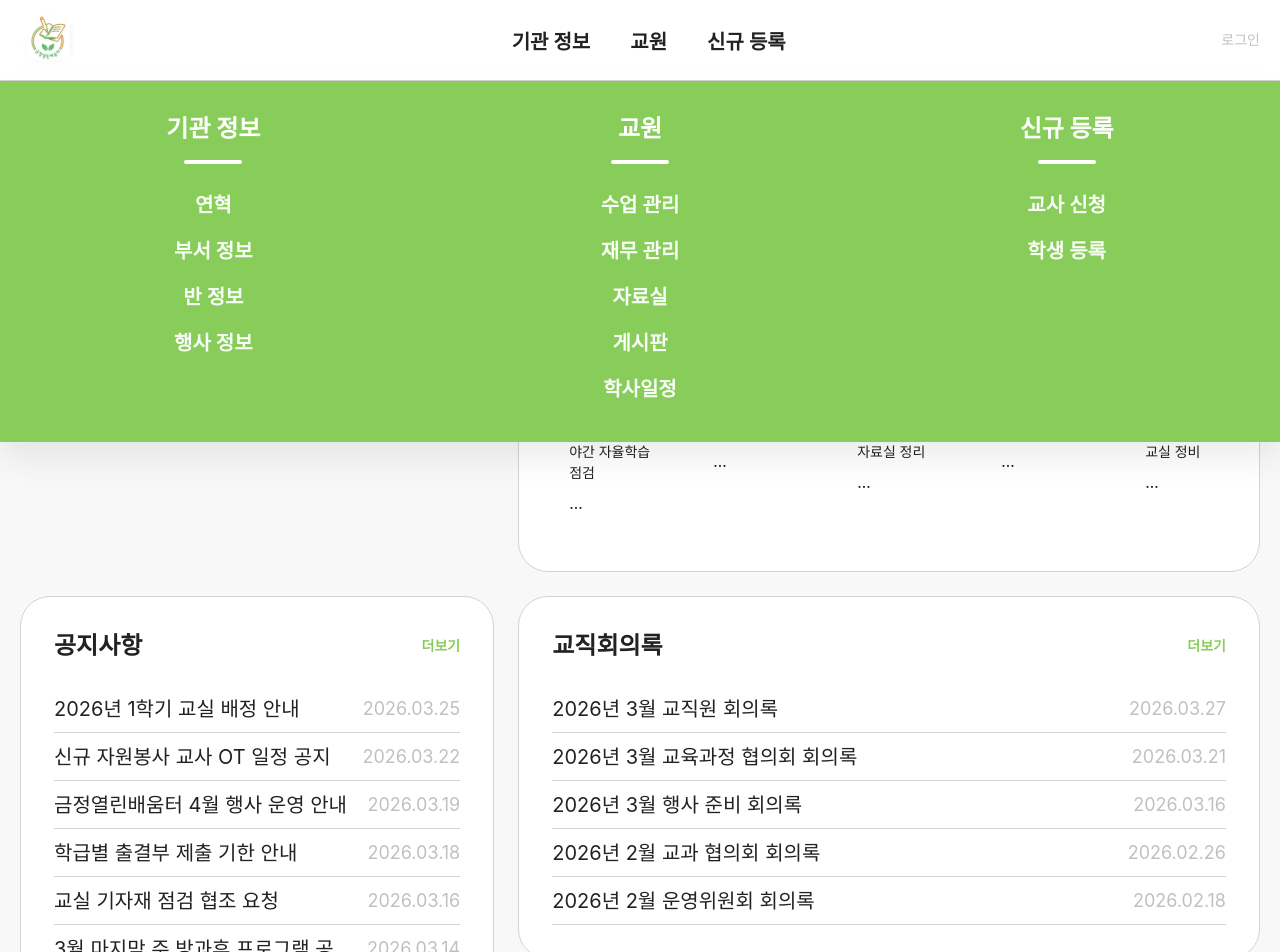
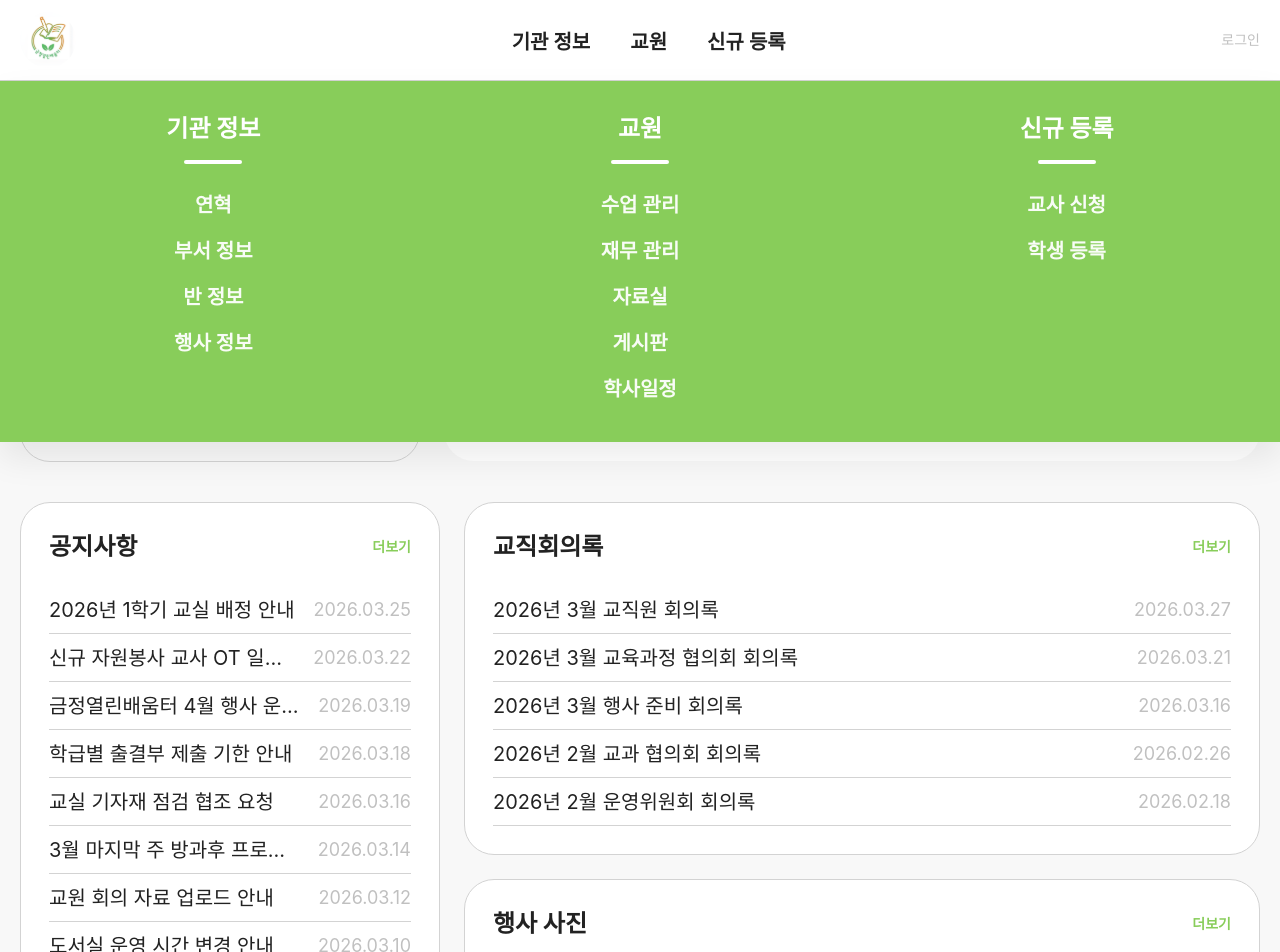
Before and after one commit to Geumjeongyahak/Frontend, a Next.js app: page / in a window 1280 px wide. Shown: the top 952 px of the page. Built offline with nearby package versions, Linux system fonts and the light colour scheme.

Commit message:
refactor: homepage 및 주간 일정 섹션 레이아웃 개선

```diff
--- a/components/home/HomeCard.tsx
+++ b/components/home/HomeCard.tsx
@@ -10,12 +10,7 @@ type HomeCardProps = {
   className?: string;
 };
 
-export default function HomeCard({
-  title,
-  actionLabel,
-  children,
-  className,
-}: HomeCardProps) {
+export default function HomeCard({ title, actionLabel, children, className }: HomeCardProps) {
   return (
     <Card className={className}>
       <Header>
@@ -31,7 +26,7 @@ const cardShell = css`
   background-color: ${colors.white};
   border: 0.0625rem solid ${colors.border};
   border-radius: ${radii.radius30};
-  padding: ${spacing.space33};
+  padding: ${spacing.space28};
 `;
 
 const Card = styled.section`
--- a/components/home/HomePage.tsx
+++ b/components/home/HomePage.tsx
@@ -6,32 +6,37 @@ import LoginCard from "@/components/home/LoginCard";
 import MeetingMinutesCard from "@/components/home/MeetingMinutesCard";
 import NoticeCard from "@/components/home/NoticeCard";
 import WeeklyScheduleCard from "@/components/home/WeeklyScheduleCard";
-import {
-  eventPhotos,
-  meetingMinutes,
-  notices,
-  weeklySchedule,
-} from "@/mocks/home";
+import { eventPhotos, meetingMinutes, notices, weeklySchedule } from "@/mocks/home";
 import { colors, layout, spacing } from "@/styles/tokens";
 
 export default function HomePage() {
   return (
     <Main>
-      <ContentGrid>
+      <Content>
+        <TopRow>
           <LoginArea>
             <LoginCard />
           </LoginArea>
+
           <ScheduleArea>
             <WeeklyScheduleCard schedule={weeklySchedule} />
           </ScheduleArea>
+        </TopRow>
+
+        <BottomGrid>
           <NoticeArea>
             <NoticeCard notices={notices} />
           </NoticeArea>
-        <RightStack>
+
+          <MeetingArea>
             <MeetingMinutesCard meetingMinutes={meetingMinutes} />
+          </MeetingArea>
+
+          <EventArea>
             <EventPhotoCard photos={eventPhotos} />
-        </RightStack>
-      </ContentGrid>
+          </EventArea>
+        </BottomGrid>
+      </Content>
     </Main>
   );
 }
@@ -41,42 +46,46 @@ const Main = styled.main`
   background-color: ${colors.background};
 `;
 
-const ContentGrid = styled.div`
-  display: grid;
-  grid-template-columns: minmax(18rem, 0.78fr) minmax(0, 1.22fr);
-  grid-template-areas:
-    "login schedule"
-    "notice right";
-  gap: ${spacing.space24};
+const Content = styled.div`
+  display: flex;
+  flex-direction: column;
+  gap: ${spacing.space40};
   max-width: ${layout.maxWidth};
   margin: 0 auto;
   padding: ${spacing.space40} ${spacing.space20} ${spacing.space47};
+`;
 
-  @media (max-width: ${layout.breakpointTablet}) {
-    grid-template-columns: 1fr;
+const TopRow = styled.div`
+  display: flex;
+  min-height: 20rem;
+  gap: ${spacing.space24};
+`;
+
+const BottomGrid = styled.div`
+  display: grid;
+  grid-template-columns: 420px minmax(0, 1fr);
   grid-template-areas:
-      "login"
-      "schedule"
-      "notice"
-      "right";
-  }
+    "notice meeting"
+    "notice event";
+  gap: ${spacing.space24};
 `;
 
 const LoginArea = styled.div`
-  grid-area: login;
+  height: 100%;
 `;
 
 const ScheduleArea = styled.div`
-  grid-area: schedule;
+  height: 100%;
 `;
 
 const NoticeArea = styled.div`
   grid-area: notice;
 `;
 
-const RightStack = styled.div`
-  grid-area: right;
-  display: grid;
-  gap: ${spacing.space24};
-  align-content: start;
+const MeetingArea = styled.div`
+  grid-area: meeting;
 `;
+
+const EventArea = styled.div`
+  grid-area: event;
+`;
--- a/components/home/LoginCard.tsx
+++ b/components/home/LoginCard.tsx
@@ -19,19 +19,23 @@ export default function LoginCard() {
 }
 
 const Card = styled(HomeCard)`
-  max-width: 420px;
+  min-width: 400px;
   background-color: ${colors.background};
+  display: flex;
+  flex-direction: column;
+  gap: ${spacing.space16};
 `;
 
 const Form = styled.div`
   display: flex;
   flex-direction: column;
-  gap: ${spacing.space16};
+  gap: ${spacing.space40};
 `;
 
 const InputGroup = styled.div`
-  display: grid;
-  gap: ${spacing.space8};
+  display: flex;
+  flex-direction: column;
+  gap: ${spacing.space12};
 `;
 
 const Input = styled.input`
@@ -58,7 +62,7 @@ const Input = styled.input`
 
 const SubmitButton = styled.button`
   width: 100%;
-  height: 3.25rem;
+  height: 3.5rem;
   border: 0;
   border-radius: ${radii.radius12};
   background-color: ${colors.point};
--- a/components/home/WeeklyScheduleCard.tsx
+++ b/components/home/WeeklyScheduleCard.tsx
@@ -20,45 +20,41 @@ export default function WeeklyScheduleCard({ schedule }: WeeklyScheduleCardProps
 
   return (
     <Card title="주간 일정" actionLabel="전체일정 보기">
-      <ScheduleGrid>
+      <Schedule>
         {schedule.map((daySchedule, index) => {
           const isHighlighted = index === todayIndex;
 
           return (
             <DayColumn key={daySchedule.day} $highlighted={isHighlighted}>
-              <DayLabel>{daySchedule.day}</DayLabel>
+              <DayLabel $highlighted={isHighlighted}>{daySchedule.day}</DayLabel>
               <Divider />
               <ItemList>
-                {daySchedule.items.map((item) => (
+                {daySchedule.items.slice(0, 2).map((item) => (
                   <Item key={`${daySchedule.day}-${item.time}-${item.title}`}>
                     <Time>{item.time}</Time>
                     <ItemTitle>{item.title}</ItemTitle>
+                    <Divider />
                   </Item>
                 ))}
-                {index < schedule.length - 1 ? <MoreText>...</MoreText> : null}
+                {daySchedule.items.length > 2 && <MoreText>...</MoreText>}
+                <Divider />
               </ItemList>
             </DayColumn>
           );
         })}
-      </ScheduleGrid>
+      </Schedule>
     </Card>
   );
 }
 
 const Card = styled(HomeCard)`
+  width: 100%;
   height: 100%;
+  border: none;
 `;
 
-const ScheduleGrid = styled.div`
-  display: grid;
-  grid-template-columns: repeat(7, minmax(0, 1fr));
-  gap: ${spacing.space16};
-
-  @media (max-width: 80rem) {
-    grid-template-columns: repeat(7, minmax(8rem, 1fr));
-    overflow-x: auto;
-    padding-bottom: ${spacing.space8};
-  }
+const Schedule = styled.div`
+  display: flex;
 `;
 
 const DayColumn = styled.article<{ $highlighted: boolean }>`
@@ -69,8 +65,8 @@ const DayColumn = styled.article<{ $highlighted: boolean }>`
   background-color: ${colors.white};
 `;
 
-const DayLabel = styled.h3`
-  color: ${colors.muted};
+const DayLabel = styled.h3<{ $highlighted: boolean }>`
+  color: ${({ $highlighted }) => ($highlighted ? colors.point : colors.muted)};
   font-size: ${typography.fontSize14};
   font-weight: 600;
   line-height: ${typography.lineHeight130};
@@ -79,17 +75,15 @@ const DayLabel = styled.h3`
 
 const Divider = styled.div`
   height: 0.0625rem;
-  margin: ${spacing.space12} 0 ${spacing.space12};
+  margin: ${spacing.space4} 0 ${spacing.space4};
   background-color: ${colors.border};
 `;
 
-const ItemList = styled.div`
-  display: grid;
-  gap: ${spacing.space12};
-`;
+const ItemList = styled.div``;
 
 const Item = styled.div`
-  display: grid;
+  display: flex;
+  flex-direction: column;
   gap: 0.25rem;
 `;
 
@@ -100,14 +94,10 @@ const Time = styled.span`
 `;
 
 const ItemTitle = styled.span`
-  display: -webkit-box;
-  overflow: hidden;
   color: ${colors.text};
   font-size: ${typography.fontSize14};
   font-weight: 500;
-  line-height: ${typography.lineHeight150};
-  -webkit-line-clamp: 2;
-  -webkit-box-orient: vertical;
+  line-height: ${typography.lineHeight130};
 `;
 
 const MoreText = styled.span`
--- a/styles/tokens.ts
+++ b/styles/tokens.ts
@@ -8,6 +8,7 @@ export const colors = {
 };
 
 export const spacing = {
+  space4: "0.25rem", // 4px
   space8: "0.5rem", // 8px
   space12: "0.75rem", // 12px
   space16: "1rem", // 16px
```
Lines whose indentation alone changed are shown as unchanged.
